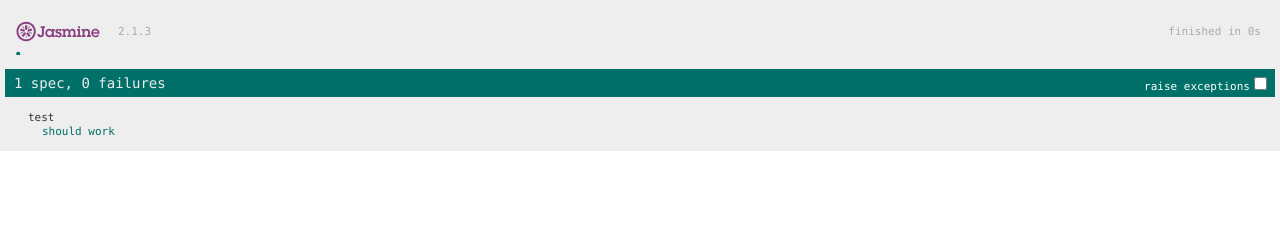
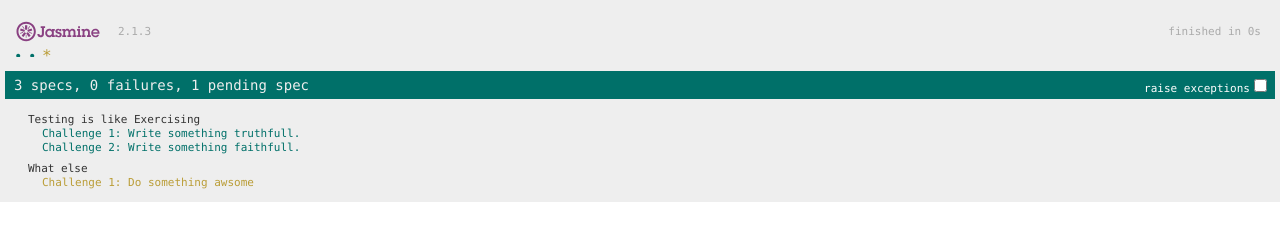
Before and after one commit to fonzerelly/jasmineAsExerciseDescription, a plain HTML site: page index.html in a window 1280 px wide. Drawn offline with Linux system fonts and the light colour scheme.

Commit message:
describe->topic it->challenge

```diff
--- a/boot.js
+++ b/boot.js
@@ -55,9 +55,21 @@ WITH THE SOFTWARE OR THE USE OR OTHER DEALINGS IN THE SOFTWARE.
    * Build up the functions that will be exposed as the Jasmine public interface. A project can customize, rename or alias any of these functions as desired, provided the implementation remains unchanged.
    */
   var jasmineInterface = jasmineRequire.interface(jasmine, env);
-  jasmineInterface.exercise = function (desc, func) {
-    return env.it(desc, func);
-  };
+  (function() {
+    var exerciseCounter = 0;
+    jasmineInterface.topic = function (desc, func) {
+      exerciseCounter = 0;
+      return env.describe(desc, func);
+    };
+    jasmineInterface.challenge= function (desc, func) {
+      exerciseCounter += 1;
+      var amended = "Challenge " + exerciseCounter + ": " + desc;
+      return env.it(amended, func);
+    };
+    jasmineInterface.xtopic = env.xdescribe;
+    jasmineInterface.xchallenge = env.xit;
+
+  }());
 
   /**
    * Add all of the Jasmine global/public interface to the proper global, so a project can use the public interface directly. For example, calling `describe` in specs instead of `jasmine.getEnv().describe`.
--- a/index.html
+++ b/index.html
@@ -7,9 +7,19 @@
 </head>
 <body>
   <script type="text/javascript">
-    describe("test", function () {
-      exercise("should work", function () {
+    topic("Testing is like Exercising", function () {
+      challenge("Write something truthfull.", function () {
         expect(true).toBeTruthy();
+      });
+      challenge("Write something faithfull.", function () {
+        expect(false).toBeFalsy();
+      });
+    });
+    topic("What else", function () {
+      challenge("Do something awsome", function () {
+        var awsome = pending;
+        // var awsome = function () {return true;};
+        expect(awsome()).toBeTruthy();
       });
     });
   </script>
```
